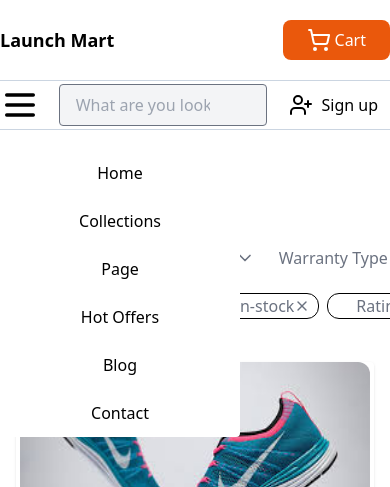
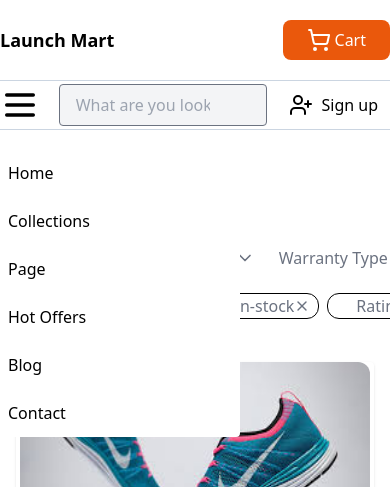
Before and after one commit to Henrykariuki/launch-mart, a Vue app: page / in a window 390 px wide. Shown: the top 487 px of the page. Built offline with nearby package versions, Linux system fonts and the light colour scheme.

Commit message:
initial commit

```diff
--- a/src/components/MyHeader.vue
+++ b/src/components/MyHeader.vue
@@ -62,8 +62,8 @@ const menuOpen = ()=> {
                         </li>
                     </ul>
                     <div @click="menuOpen" class="menu md:hidden"><Menu size="40px"/></div>
-                    <div :class="[open ? 'left-0' : '-left-60']" class="duration-500 flex flex-col items-center rounded w-60 h-auto bg-white z-50 absolute lg:hidden left-0 top-16">
-                        <div v-for="(button, index) in tags" :key="index" class="px-2 py-1 w-28 my-2 flex justify-center rounded-md hover:bg-gray-200 hover:text-orange-600 items-center">{{ button.name }}</div>
+                    <div :class="[open ? 'left-0' : '-left-60']" class="duration-500 flex flex-col items-start rounded w-60 h-auto bg-white z-50 absolute lg:hidden left-0 top-16">
+                        <div v-for="(button, index) in tags" :key="index" class="px-2 py-1 w-28 my-2 w-full flex justify-start rounded-md hover:bg-gray-200 hover:text-orange-600 items-center">{{ button.name }}</div>
 
                     </div>
                 </div>
```
